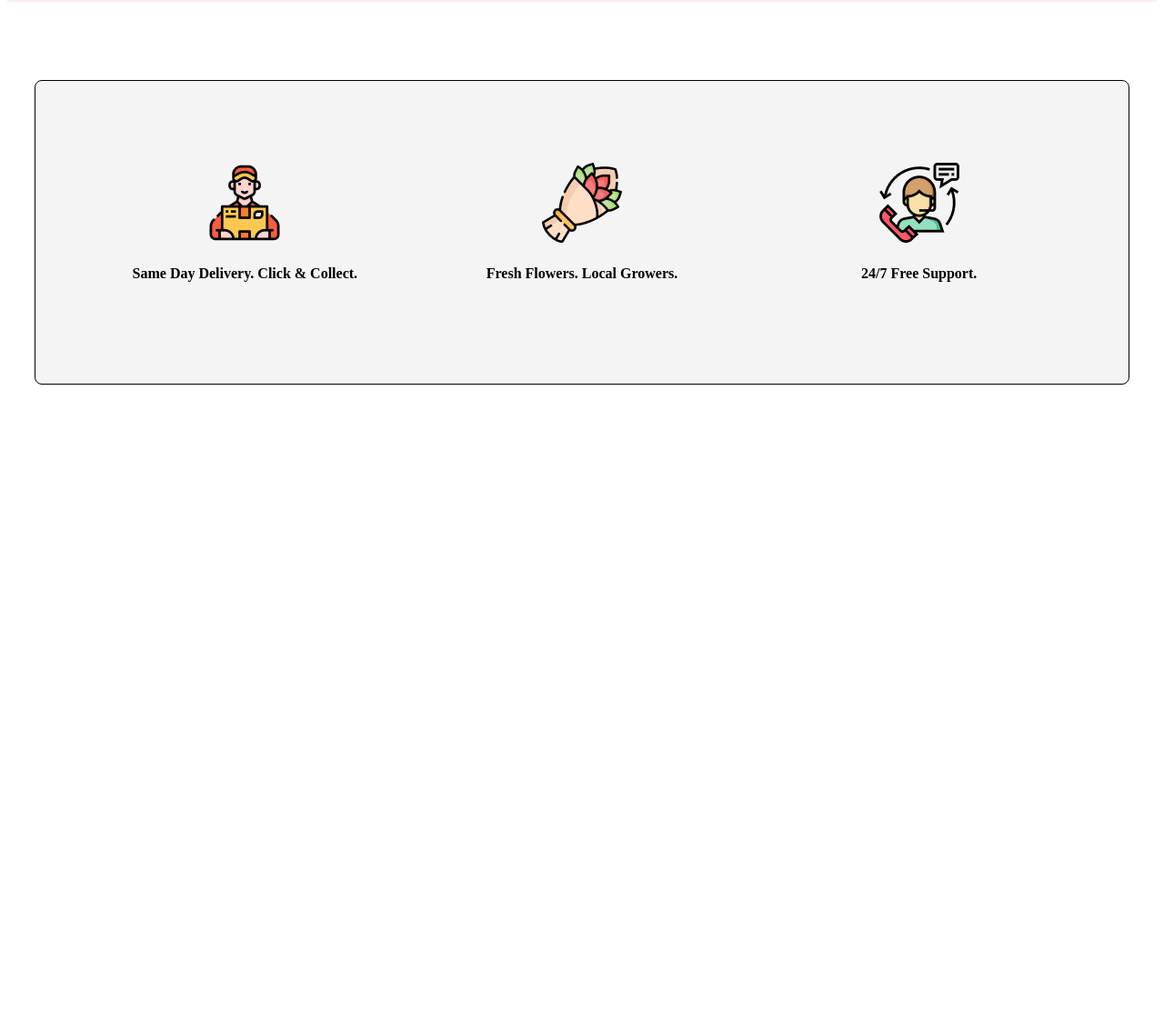
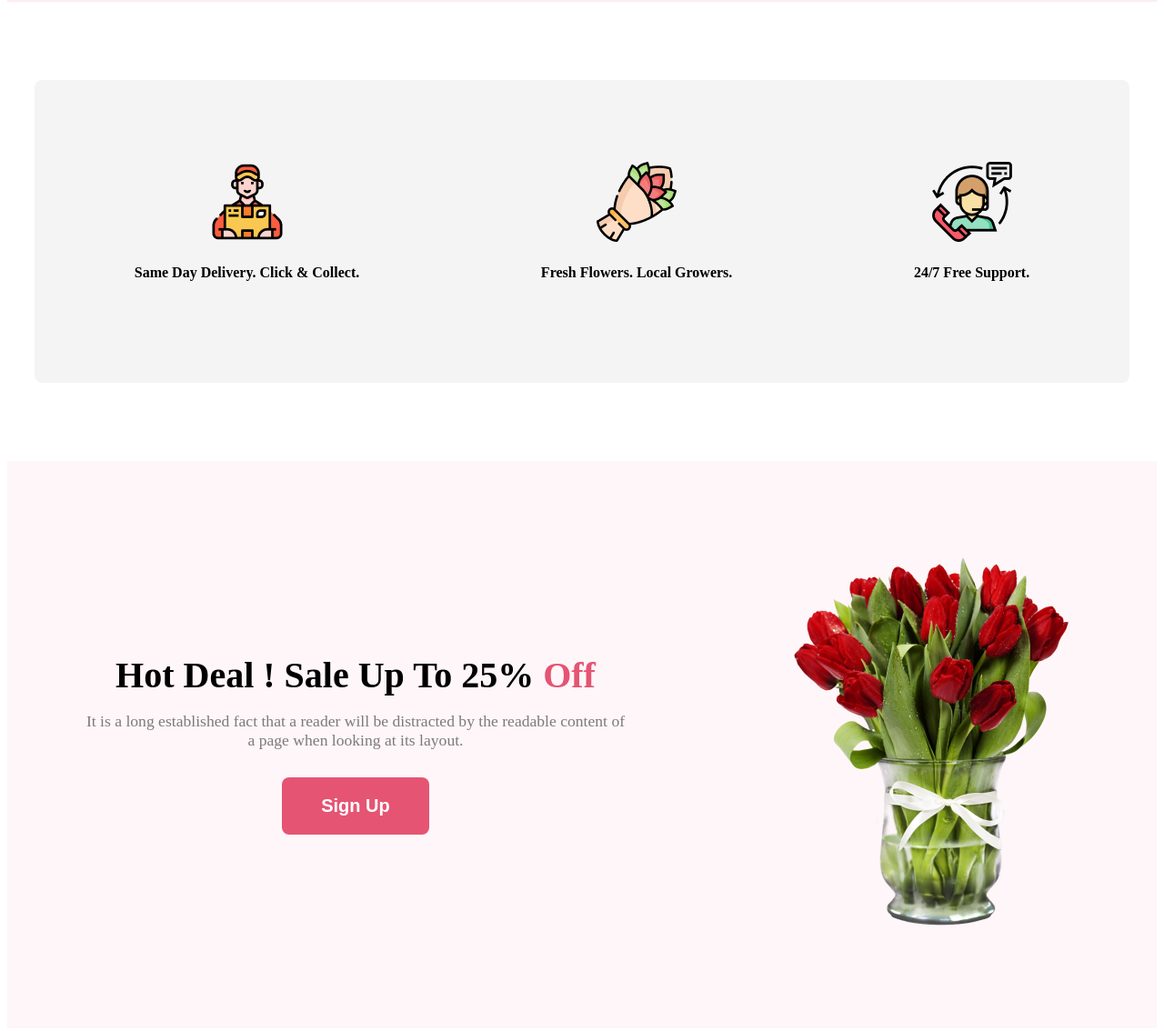
Before and after one commit to salauddin-777/flower-shop-assignment, a plain HTML site: page index.html in a window 1280 px wide. Shown: the part 755-1889 px from the top of the page at 91% size. Before the commit the page ends 1264 px from the top, so only its background shows below. Drawn offline with Linux system fonts and the light colour scheme.

Commit message:
Option section completed and rework on hot deal and options too

```diff
--- a/index.html
+++ b/index.html
@@ -56,6 +56,20 @@
                 </div>
             </div>
         </section>
+        <seciton class="hot-deal">
+            <div class="deal-items">
+                <div class="deal-item">
+                    <h2 class="deal-title">Hot Deal ! Sale Up To 25% <span class="deal-off">Off</span></h2>
+                    <p class="deal-description">
+                    It is a long established fact that a reader will be distracted by the readable content of a page when looking at its layout.
+                    </p>
+                    <button class="btn-primary">Sign Up</button>
+                </div>
+                <div>
+                    <img src="./Flower Asset/pngwing 8.png" alt="">
+                </div>
+            </div>
+        </seciton>
     </main>
 </body>
 </html>
--- a/styles/style.css
+++ b/styles/style.css
@@ -111,21 +111,55 @@ header img{
 
 /* Flower Option Section Style */
 .options{
-    /* max-width: 1440px; */
+    margin: 0 auto;
+    justify-content: center;
+    align-items: center;
+    max-width: 1440px;
 }
 .flower-option{
-    display: grid;
-    grid-template-columns: repeat(3, 1fr);
-    gap: 30px;
+    display: flex;
+    justify-content: space-around;
+    align-items: center;
+    gap: 100px;
+    margin: 0 auto;
     text-align: center;
-    margin: 0 auto;
     margin: 86px 30px;
-    border: 1px solid black;
     padding: 90px 60px;
     border-radius: 8px;
     background: rgba(39, 39, 39, 0.05);;
 }
 
+/* Hot Deal Section Style */
+.hot-deal{
+
+}
+.deal-items{
+    display: flex;
+    align-items: center;
+    justify-content: center;
+    gap: 180px;
+    background-color: rgba(229, 84, 115, 0.05);
+    padding-top: 100px;
+    padding-bottom: 100px;
+}
+.deal-item{
+    width: 594px;
+    text-align: center;
+}
+.deal-title{
+    font-weight: 800;
+    font-size: 2.5rem;
+    margin: 0 auto;
+}
+.deal-off{
+    color: rgb(229, 84, 115);
+}
+.deal-description{
+    font-weight: 400;
+    font-size: 1.1rem;
+    margin-bottom: 30px;
+    color: rgba(39, 39, 39, 0.6);
+}
 
 
 
@@ -151,6 +185,9 @@ header img{
     .flower-item{
         width: 100%;
     }
+    .flower-option{
+        flex-direction: column;
+    }
 }
 
 /* Responsive Medium Device */
```
